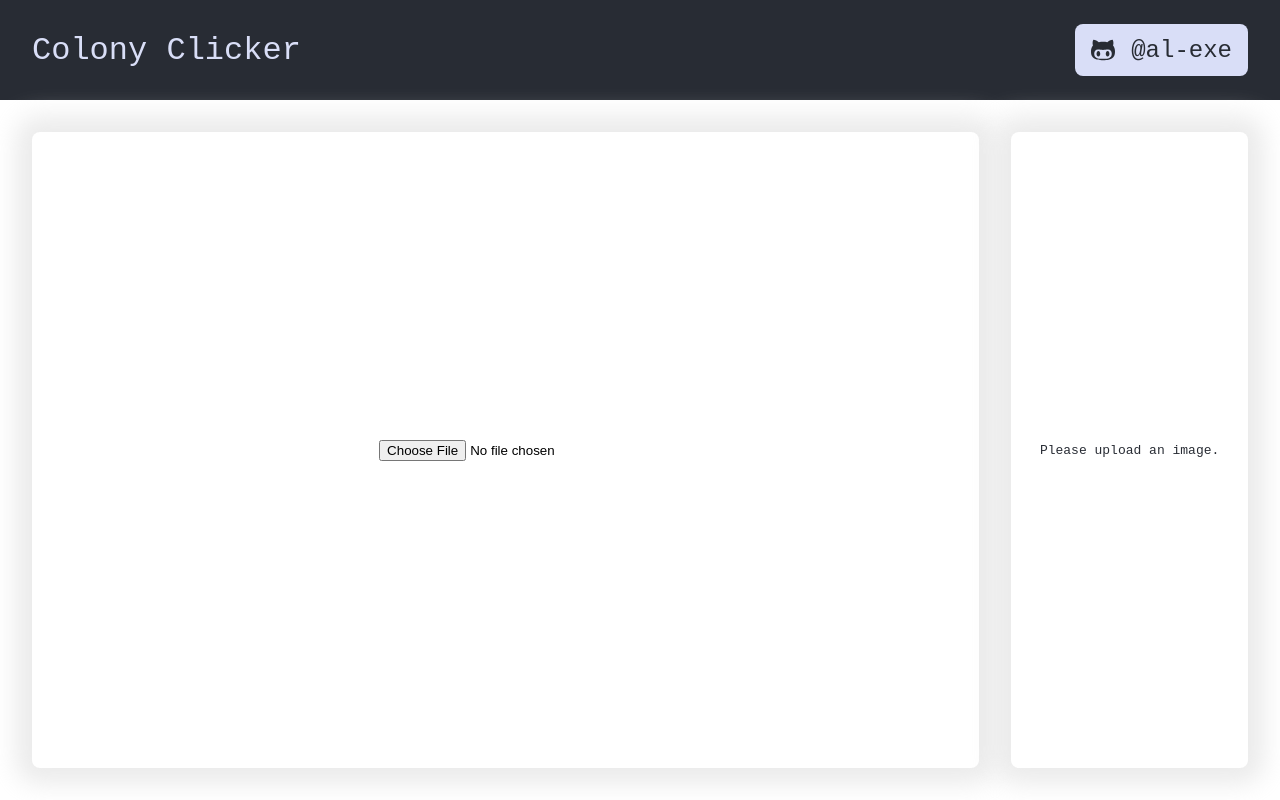
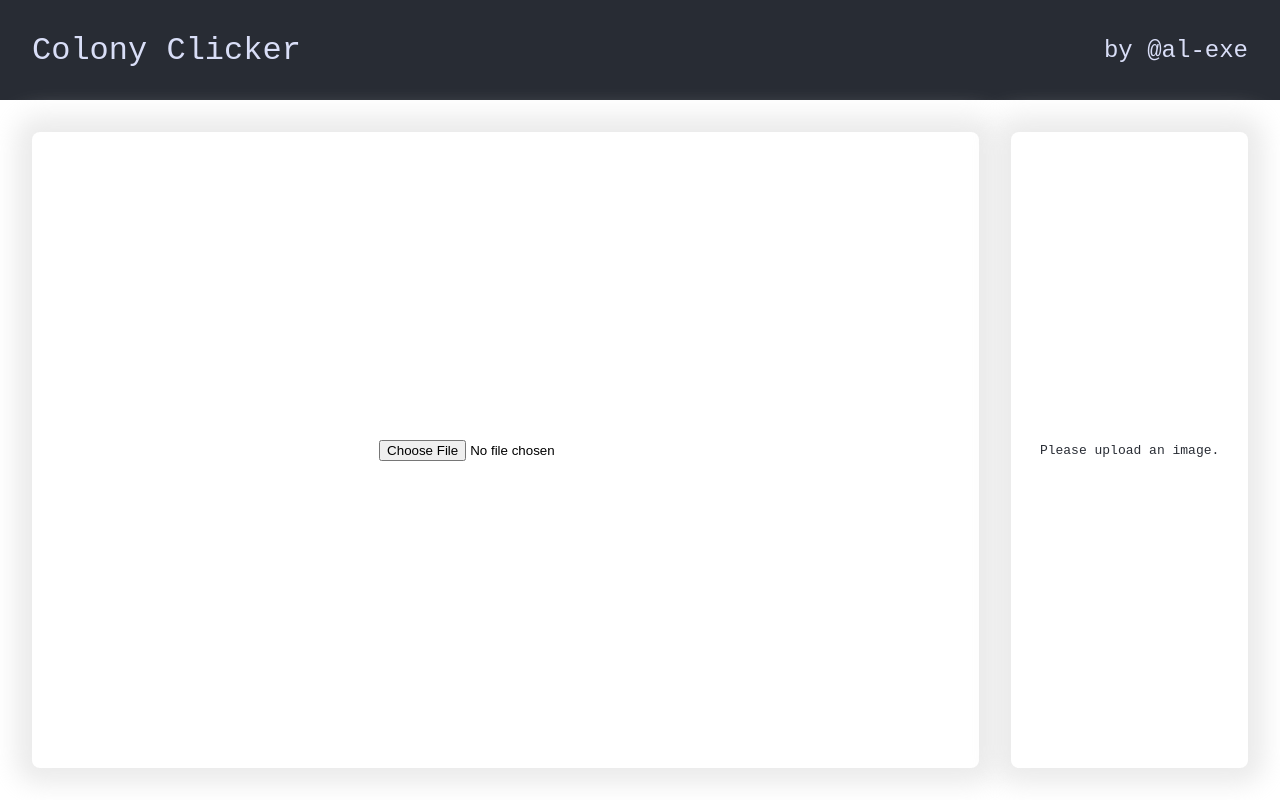
Before and after one commit to al-exe/al-exe.github.io, a React (Create React App) app in the folder colony-clicker/: page / in a window 1280 px wide. Built offline with nearby package versions, Linux system fonts and the light colour scheme.

Commit message:
Revert "visual signature"
This reverts commit fc86fa44d480d9ad1a3a53f06a87bb40920698f1.

```diff
--- a/colony-clicker/package.json
+++ b/colony-clicker/package.json
@@ -9,7 +9,6 @@
     "@testing-library/user-event": "^13.5.0",
     "react": "^18.2.0",
     "react-dom": "^18.2.0",
-    "react-icons": "^4.8.0",
     "react-scripts": "5.0.1",
     "web-vitals": "^2.1.4"
   },
--- a/colony-clicker/src/App.css
+++ b/colony-clicker/src/App.css
@@ -34,23 +34,7 @@
 
 .TopBanner-info {
   font-size: 24px;
-  color: #282C34;
-  background-color: #d9def7;
-  display: flex;
-  justify-content: center;
-  align-items: center;
-  gap: 16px;
-  height: 52px;
-  padding-left: 16px;
-  padding-right: 16px;
-  border-radius: 8px;
-  cursor: pointer;
-}
-
-.TopBanner-info:hover {
-  background-color: #282C34;
   color: #d9def7;
-  transition: 0.5s;
 }
 
 .Body {
--- a/colony-clicker/src/App.js
+++ b/colony-clicker/src/App.js
@@ -1,6 +1,5 @@
 import './App.css';
 import { useState, useEffect } from 'react';
-import { TfiGithub } from 'react-icons/tfi';
 
 function App() {
   // marker color options
@@ -202,11 +201,8 @@ function App() {
     <div className="App">
       <div className="TopBanner">
         <div className="TopBanner-title">Colony Clicker</div>
-        <div
-          className="TopBanner-info"
-          onClick={() => window.open("https://github.com/al-exe", "_blank")}
-        >
-          <TfiGithub /> @al-exe
+        <div className="TopBanner-info">
+          by @al-exe
         </div>
       </div>
       <div className="Body">
```
Also changed, not shown: 1 other file (tests, documents, lock files or other folders).
